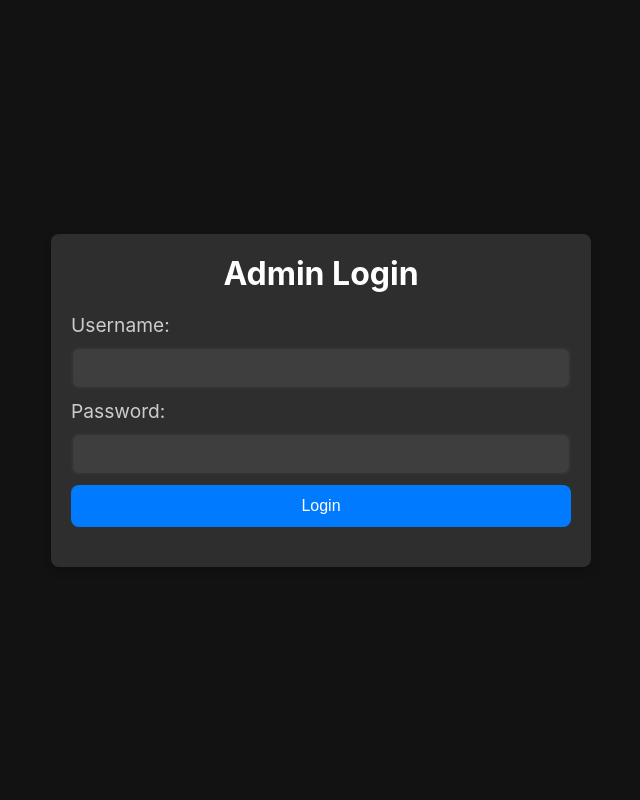
After one commit to ZigaoWang/suno-ai-song, a Flask app: page /login in a window 1280 px wide. The commit adds this page. Shown: the whole page, without its empty margins (319-959 px from the left). Run offline with Flask 3, Linux system fonts and the light colour scheme.

Commit message:
Added style and login page for admin dashboard

```diff
--- a/main.py
+++ b/main.py
@@ -5,8 +5,9 @@ import dotenv
 import json
 import random
 import string
-from flask import Flask, render_template, request, jsonify, stream_with_context, Response, redirect
+from flask import Flask, render_template, request, jsonify, stream_with_context, Response, redirect, url_for, session
 from flask_sqlalchemy import SQLAlchemy
+from functools import wraps
 
 dotenv.load_dotenv()
 API_KEY = os.getenv("API_KEY")
@@ -15,7 +16,11 @@ key = API_KEY
 app = Flask(__name__)
 app.config['SQLALCHEMY_DATABASE_URI'] = 'sqlite:///songs.db'
 app.config['SQLALCHEMY_TRACK_MODIFICATIONS'] = False
+app.secret_key = os.getenv("SECRET_KEY", "supersecretkey")
 db = SQLAlchemy(app)
+
+ADMIN_USERNAME = os.getenv("ADMIN_USERNAME")
+ADMIN_PASSWORD = os.getenv("ADMIN_PASSWORD")
 
 
 class Song(db.Model):
@@ -122,12 +127,41 @@ def generate_license_key():
     return ''.join(random.choices(string.ascii_letters + string.digits, k=8))
 
 
+def login_required(f):
+    @wraps(f)
+    def decorated_function(*args, **kwargs):
+        if 'logged_in' not in session:
+            return redirect(url_for('login'))
+        return f(*args, **kwargs)
+    return decorated_function
+
+
+@app.route('/login', methods=['GET', 'POST'])
+def login():
+    if request.method == 'POST':
+        username = request.form['username']
+        password = request.form['password']
+        if username == ADMIN_USERNAME and password == ADMIN_PASSWORD:
+            session['logged_in'] = True
+            return redirect(url_for('admin'))
+        else:
+            return render_template('login.html', error="Invalid credentials")
+    return render_template('login.html')
+
+
+@app.route('/logout')
+def logout():
+    session.pop('logged_in', None)
+    return redirect(url_for('login'))
+
+
 @app.route('/')
 def index():
     return render_template('index.html')
 
 
 @app.route('/admin', methods=['GET', 'POST'])
+@login_required
 def admin():
     if request.method == 'POST':
         key = generate_license_key()
@@ -143,6 +177,7 @@ def admin():
 
 
 @app.route('/edit_license', methods=['POST'])
+@login_required
 def edit_license():
     license_id = request.form['id']
     max_songs = int(request.form['max_songs'])
--- a/static/styles.css
+++ b/static/styles.css
@@ -1,21 +1,17 @@
-/* Reset some basic styles */
-body, h1, h2, h3, p, ul, ol, li, form, input, button {
+body, h1, h2, p, form, input, button {
     margin: 0;
     padding: 0;
     box-sizing: border-box;
 }
 
-/* Apply the Apple UI font stack */
 body {
     font-family: -apple-system, BlinkMacSystemFont, "Segoe UI", Roboto, "Helvetica Neue", Arial, sans-serif;
     background-color: #121212;
     color: #ffffff;
-    line-height: 1.6;
     display: flex;
     justify-content: center;
     align-items: center;
     height: 100vh;
-    overflow: hidden;
 }
 
 .main-container {
@@ -64,17 +60,17 @@ label {
     color: #ccc;
 }
 
-input[type="text"] {
+input[type="text"], input[type="password"], input[type="number"] {
     padding: 10px;
     border: 2px solid #333;
     border-radius: 8px;
     font-size: 1em;
-    background-color: #2e2e2e;
+    background-color: #3e3e3e;
     color: #fff;
     transition: border-color 0.3s;
 }
 
-input[type="text"]:focus {
+input[type="text"]:focus, input[type="password"]:focus, input[type="number"]:focus {
     border-color: #007aff;
     outline: none;
 }
@@ -249,3 +245,59 @@ button:hover {
         font-size: 0.9em;
     }
 }
+
+/* Admin and Login Page Styles */
+.login-container, .admin-container {
+    width: 90%;
+    max-width: 500px;
+    background-color: #2e2e2e;
+    padding: 20px;
+    border-radius: 8px;
+    box-shadow: 0 4px 8px rgba(0, 0, 0, 0.2);
+}
+
+h1 {
+    text-align: center;
+    margin-bottom: 20px;
+}
+
+form {
+    display: flex;
+    flex-direction: column;
+    gap: 10px;
+    margin-bottom: 20px;
+}
+
+.error {
+    color: #ff4d4d;
+    text-align: center;
+}
+
+.license-list {
+    margin-top: 20px;
+}
+
+.license-list ul {
+    list-style: none;
+    padding: 0;
+}
+
+.license-list li {
+    background-color: #3e3e3e;
+    padding: 10px;
+    border-radius: 8px;
+    margin-bottom: 10px;
+    display: flex;
+    justify-content: space-between;
+    align-items: center;
+}
+
+.license-list button {
+    background-color: #ff4d4d;
+    padding: 8px;
+    font-size: 0.9em;
+}
+
+.hidden {
+    display: none;
+}
--- /dev/null
+++ b/templates/login.html
@@ -0,0 +1,24 @@
+<!DOCTYPE html>
+<html lang="en">
+<head>
+    <meta charset="UTF-8">
+    <meta name="viewport" content="width=device-width, initial-scale=1.0">
+    <title>Admin Login</title>
+    <link rel="stylesheet" href="{{ url_for('static', filename='styles.css') }}">
+</head>
+<body>
+    <div class="login-container">
+        <h1>Admin Login</h1>
+        <form method="POST" action="/login">
+            <label for="username">Username:</label>
+            <input type="text" id="username" name="username" required>
+            <label for="password">Password:</label>
+            <input type="password" id="password" name="password" required>
+            <button type="submit">Login</button>
+            {% if error %}
+            <div class="error">{{ error }}</div>
+            {% endif %}
+        </form>
+    </div>
+</body>
+</html>
```
Also changed, not shown: templates/admin.html (+6 -2 lines).
